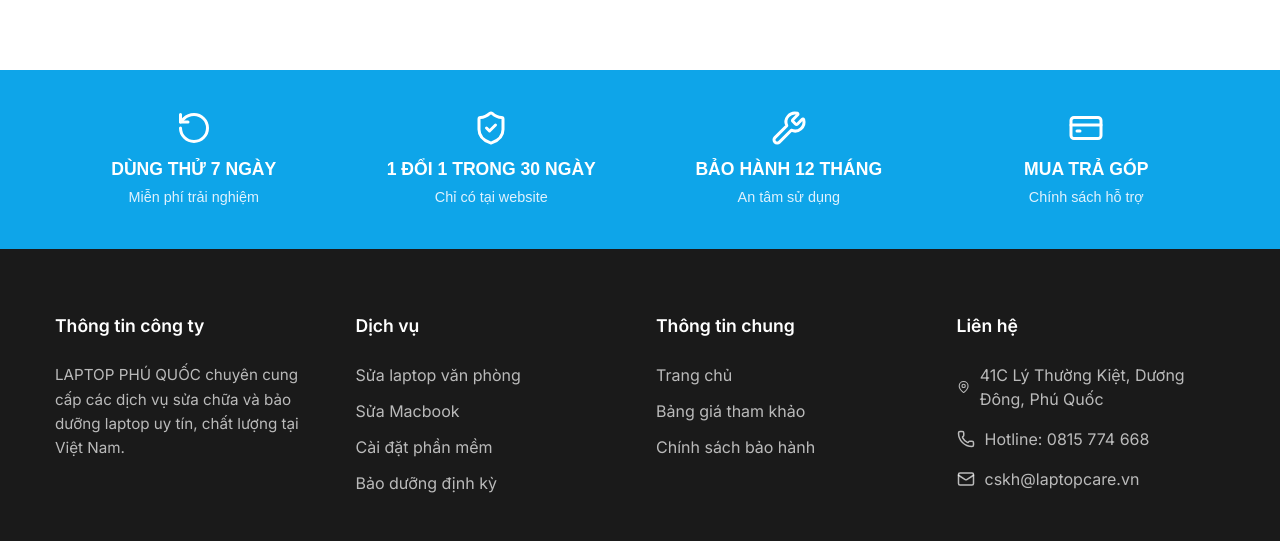
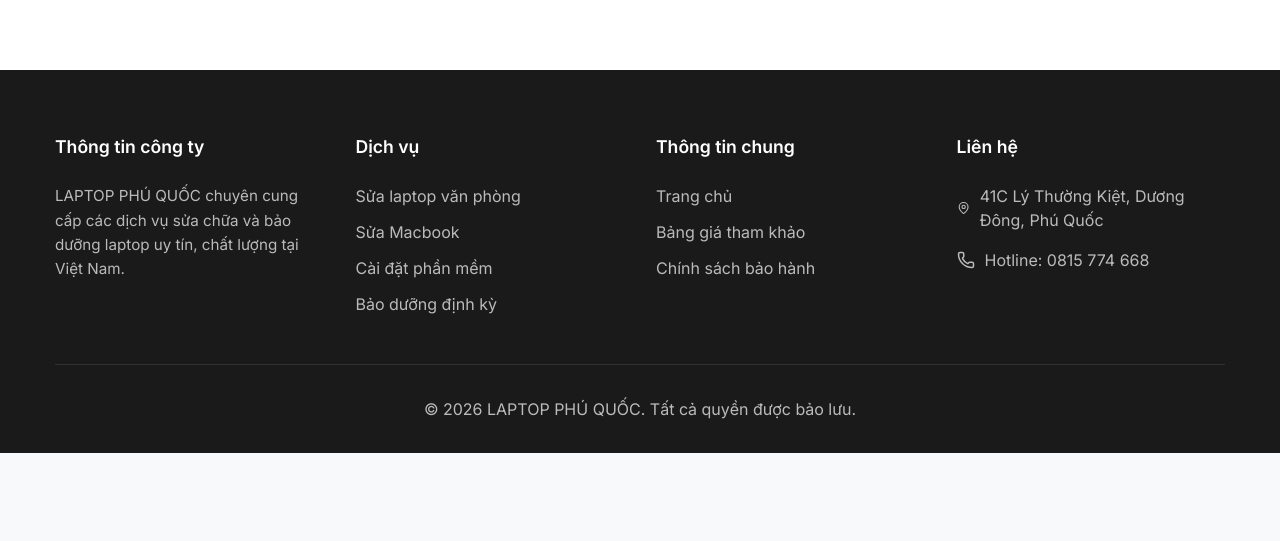
Before and after one commit to TrinhQuoc-Dat/WebLaptop, a React (Create React App) app in the folder web-laptop/: page /dich-vu in a window 1280 px wide. Shown: the part 7305-7846 px from the top of the page. After the commit the page ends 7758 px from the top, so only its background shows below. Built offline with nearby package versions, Linux system fonts and the light colour scheme.

Commit message:
fix dịch vụ sửa chữa và bỏ email ở footer

```diff
--- a/web-laptop/src/components/Footer.js
+++ b/web-laptop/src/components/Footer.js
@@ -1,6 +1,6 @@
 import React from 'react';
 import { Link } from 'react-router-dom';
-import { Phone, Mail, MapPin } from 'lucide-react';
+import { Phone, MapPin } from 'lucide-react';
 
 const Footer = () => {
   return (
@@ -39,9 +39,6 @@ const Footer = () => {
               <li style={{ display: 'flex', gap: '10px', alignItems: 'center' }}>
                 <Phone size={18} /> Hotline: 0815 774 668
               </li>
-              <li style={{ display: 'flex', gap: '10px', alignItems: 'center' }}>
-                <Mail size={18} /> cskh@laptopcare.vn
-              </li>
             </ul>
           </div>
         </div>
--- a/web-laptop/src/pages/DichVuSuaChua.js
+++ b/web-laptop/src/pages/DichVuSuaChua.js
@@ -1,6 +1,6 @@
 import React from 'react';
 import { Link } from 'react-router-dom';
-import { RotateCcw, ShieldCheck, Wrench, CreditCard, MessageCircle } from 'lucide-react';
+import { MessageCircle } from 'lucide-react';
 
 const DichVuSuaChua = () => {
   return (
@@ -324,38 +324,6 @@ const DichVuSuaChua = () => {
 
         </div>
       </section>
-
-      <section style={{ backgroundColor: '#0ea5e9', padding: '30px 20px', color: '#fff' }}>
-        <div className="container" style={{ maxWidth: '1200px', margin: '0 auto' }}>
-          <div style={{ display: 'grid', gridTemplateColumns: 'repeat(auto-fit, minmax(200px, 1fr))', gap: '20px', textAlign: 'center' }}>
-
-            <div style={{ padding: '10px' }}>
-              <div style={{ display: 'flex', justifyContent: 'center', marginBottom: '10px' }}><RotateCcw size={36} /></div>
-              <h4 style={{ fontSize: '1.1rem', fontWeight: 'bold', marginBottom: '5px', textTransform: 'uppercase' }}>Dùng Thử 7 Ngày</h4>
-              <p style={{ fontSize: '0.9rem', color: '#e0f2fe' }}>Miễn phí trải nghiệm</p>
-            </div>
-
-            <div style={{ padding: '10px' }}>
-              <div style={{ display: 'flex', justifyContent: 'center', marginBottom: '10px' }}><ShieldCheck size={36} /></div>
-              <h4 style={{ fontSize: '1.1rem', fontWeight: 'bold', marginBottom: '5px', textTransform: 'uppercase' }}>1 Đổi 1 Trong 30 Ngày</h4>
-              <p style={{ fontSize: '0.9rem', color: '#e0f2fe' }}>Chỉ có tại website</p>
-            </div>
-
-            <div style={{ padding: '10px' }}>
-              <div style={{ display: 'flex', justifyContent: 'center', marginBottom: '10px' }}><Wrench size={36} /></div>
-              <h4 style={{ fontSize: '1.1rem', fontWeight: 'bold', marginBottom: '5px', textTransform: 'uppercase' }}>Bảo Hành 12 Tháng</h4>
-              <p style={{ fontSize: '0.9rem', color: '#e0f2fe' }}>An tâm sử dụng</p>
-            </div>
-
-            <div style={{ padding: '10px' }}>
-              <div style={{ display: 'flex', justifyContent: 'center', marginBottom: '10px' }}><CreditCard size={36} /></div>
-              <h4 style={{ fontSize: '1.1rem', fontWeight: 'bold', marginBottom: '5px', textTransform: 'uppercase' }}>Mua Trả Góp</h4>
-              <p style={{ fontSize: '0.9rem', color: '#e0f2fe' }}>Chính sách hỗ trợ</p>
-            </div>
-
-          </div>
-        </div>
-      </section>
     </div>
   );
 };
```
